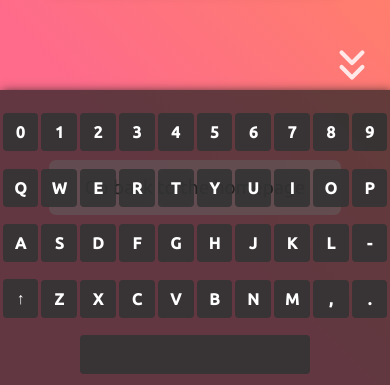
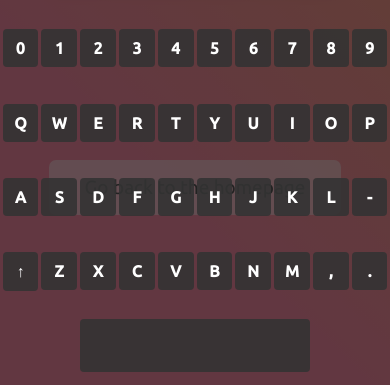
Before and after one commit to charlzzdev/typing-game, a Gatsby site: page /game in a window 390 px wide. Shown: the part 459-844 px from the top of the page. Built offline with nearby package versions, Linux system fonts and the light colour scheme; Gatsby itself is replaced by a stand-in of ours.

Commit message:
change keyboard height & fix onClick on input

```diff
--- a/src/components/layout.css
+++ b/src/components/layout.css
@@ -234,7 +234,7 @@
       padding: 1rem;
       position: absolute;
       width: 100%;
-      height: 35%;
+      height: 46%;
       bottom: 0;
       left: 0;
       box-shadow: 2px 2px 10px #222;
@@ -281,7 +281,7 @@
 }
 
 .activate-keyboard.active{
-      bottom: 35vh;
+      bottom: 46%;
       transform: rotateZ(-180deg);
 }
 
--- a/src/components/words.js
+++ b/src/components/words.js
@@ -45,7 +45,7 @@
                   className={`words ${keyboardActive ? 'keyboard-active' : ''}`}
                   tabIndex="0"
                   title="Type here"
-                  onClick={() => setKeyboardActive(true)}
+                  onClick={() => typeof window !== 'undefined' && window.innerWidth < 800 && setKeyboardActive(true)}
                   onKeyPress={(e) => handleKeyPress(e)}
             >
                   {currentWord.substring(currentChar - charAmount, currentChar)}
```
